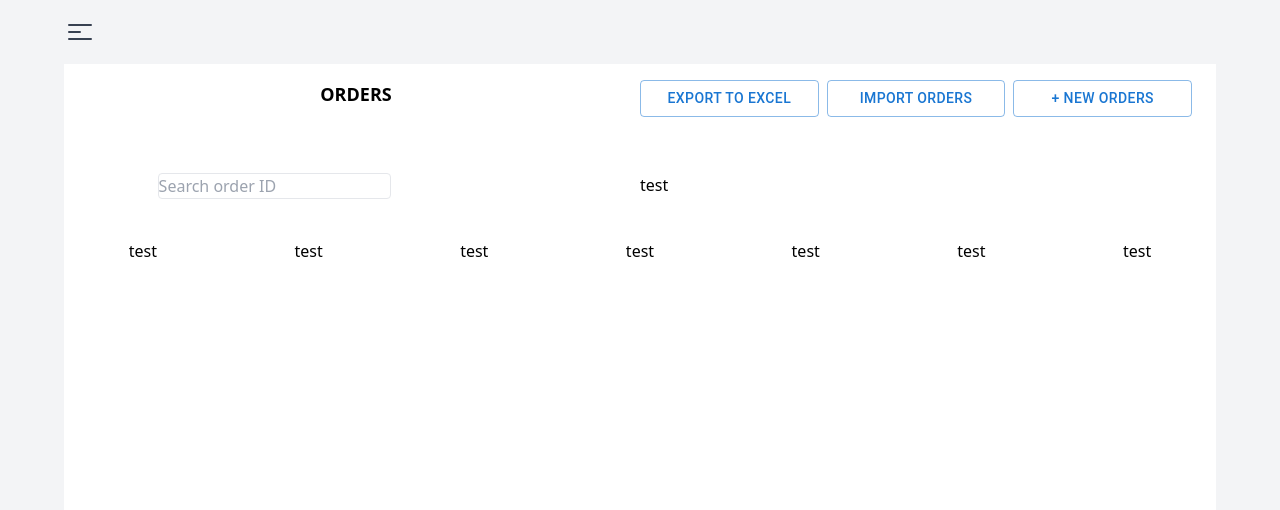
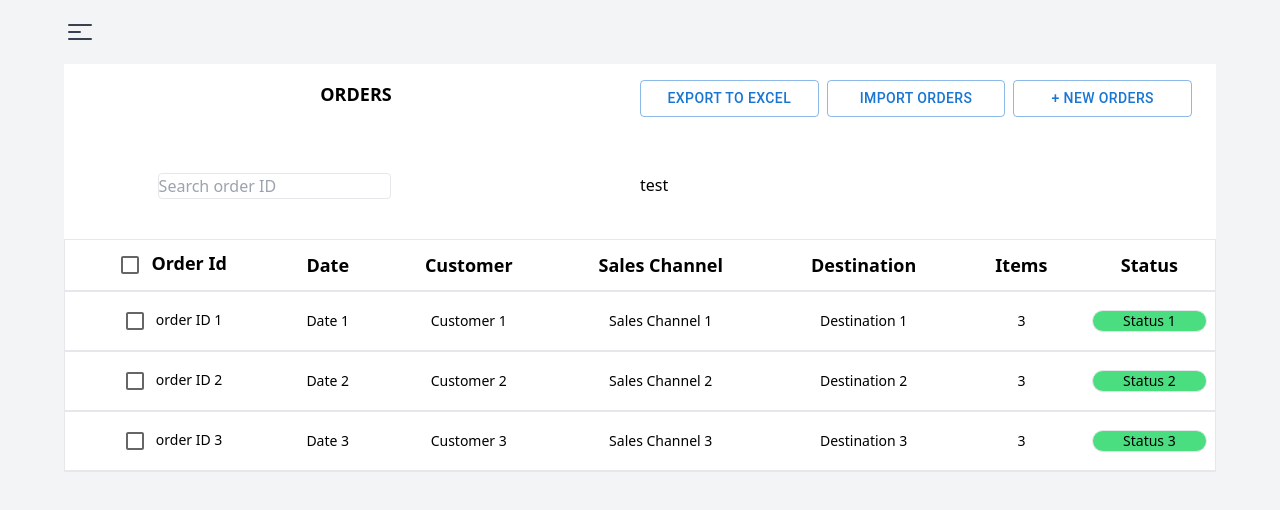
Before and after one commit to deliora25/inventory-system, a Next.js app: page /orders in a window 1280 px wide. Shown: the top 510 px of the page. Built offline with nearby package versions, Linux system fonts and the light colour scheme; data requests are answered from the project's data file.

Commit message:
Orders component, data fetched and displayed with styles. WIP: refactor

```diff
--- /dev/null
+++ b/components/orders/OrderItem.tsx
@@ -0,0 +1,31 @@
+import { OrderItemType } from "@/types";
+import { Checkbox } from "@mui/material";
+
+type Props = {
+  item: OrderItemType;
+};
+
+function OrderItem({ item }: Props) {
+  const { orderId, date, customer, salesChannel, destination, items, status } =
+    item;
+  console.log(orderId);
+
+  return (
+    <tr className="text-center font-light text-sm md:text-md sm:text-md">
+      <td className="py-2 px-2 border-y-2  ">
+        <Checkbox />
+        {orderId}
+      </td>
+      <td className="py-2 px-2 border-y-2  ">{date}</td>
+      <td className="py-2 px-2 border-y-2  ">{customer}</td>
+      <td className="py-2 px-2 border-y-2  ">{salesChannel}</td>
+      <td className="py-2 px-2 border-y-2  ">{destination}</td>
+      <td className="py-2 px-2 border-y-2  ">{items}</td>
+      <td className="py-2 px-2 border-y-2  ">
+        <div className="rounded-full border bg-green-400">{status}</div>
+      </td>
+    </tr>
+  );
+}
+
+export default OrderItem;
--- a/components/orders/Orders.tsx
+++ b/components/orders/Orders.tsx
@@ -1,16 +1,18 @@
-import React from "react";
+import Checkbox from "@mui/material/Checkbox";
+import Button from "@mui/material/Button";
 
-import Button from "@mui/material/Button";
-import { OrderItem } from "@/types";
+import OrderItem from "./OrderItem";
+
+import { OrderItemType } from "@/types";
 
 type Props = {
-  data: OrderItem;
+  data: OrderItemType[];
 };
 
 function Orders({ data }: Props) {
   console.log(data);
   return (
-    <div className="w-full h-screen bg-white p-">
+    <div className="w-full h-full bg-white p-">
       <div className="grid grid-cols-2 py-4 px-2 ">
         <div className="col-span-1 w-full">
           <h2 className="grid font-semibold text-lg h-full text-center">
@@ -50,10 +52,30 @@ function Orders({ data }: Props) {
         </div>
         <div className="cols-span-1">test</div>
       </div>
-      <div className="grid grid-cols-7 gap-2 justify-items-center">
-        {Array.from(Array(7).keys()).map((item) => {
-          return <div key={item}>test</div>;
-        })}
+      <div className="h-auto">
+        <div className="w-full bg-transparent m-2 p-8 md:items-center sm:m-0 sm:p-0 overflow-x-auto">
+          <table className="border rounded-xl w-full table-auto">
+            <thead>
+              <tr className="text-md md:text-lg sm:text-md">
+                <th className="font-semibold px-6 py-1">
+                  <Checkbox />
+                  Order Id
+                </th>
+                <th className="font-semibold px-6 py-1">Date</th>
+                <th className="font-semibold px-6 py-1">Customer</th>
+                <th className="font-semibold px-6 py-1">Sales Channel</th>
+                <th className="font-semibold px-6 py-1">Destination</th>
+                <th className="font-semibold px-6 py-1">Items</th>
+                <th className="font-semibold px-6 py-1">Status</th>
+              </tr>
+            </thead>
+            <tbody>
+              {data.map((item) => {
+                return <OrderItem item={item} key={item.id} />;
+              })}
+            </tbody>
+          </table>
+        </div>
       </div>
     </div>
   );
--- a/components/sidebar/Sidebar.tsx
+++ b/components/sidebar/Sidebar.tsx
@@ -35,6 +35,16 @@ const Sidebar = forwardRef<HTMLDivElement, Props>((props, ref) => {
           </div>
         </div>
       </Link>
+      <Link href="/orders">
+        <div className={sidebarButtonClass}>
+          <div className="mr-2">
+            <DashboardIcon className="h-5 w-5" />
+          </div>
+          <div>
+            <p>Orders</p>
+          </div>
+        </div>
+      </Link>
       <Link href="/profile">
         <div className={sidebarButtonClass}>
           <div className="mr-2">
--- a/pages/orders.tsx
+++ b/pages/orders.tsx
@@ -1,11 +1,11 @@
 import Layout from "@/components/layout/Layout";
 import Orders from "@/components/orders/Orders";
-import { OrderItem } from "@/types";
+import { OrderItemType } from "@/types";
 import { NextPage } from "next";
 import React from "react";
 
 type Props = {
-  data: OrderItem;
+  data: OrderItemType[];
 };
 
 function OrdersPage({ data }: Props) {
--- a/types.ts
+++ b/types.ts
@@ -43,7 +43,7 @@ export type PieChartInput = {
   index: number;
 };
 
-export type OrderItem = {
+export type OrderItemType = {
   orderId: string;
   customer: string;
   date: string;
@@ -51,4 +51,5 @@ export type OrderItem = {
   destination: string;
   items: number;
   status: string;
+  id: number;
 };
```
